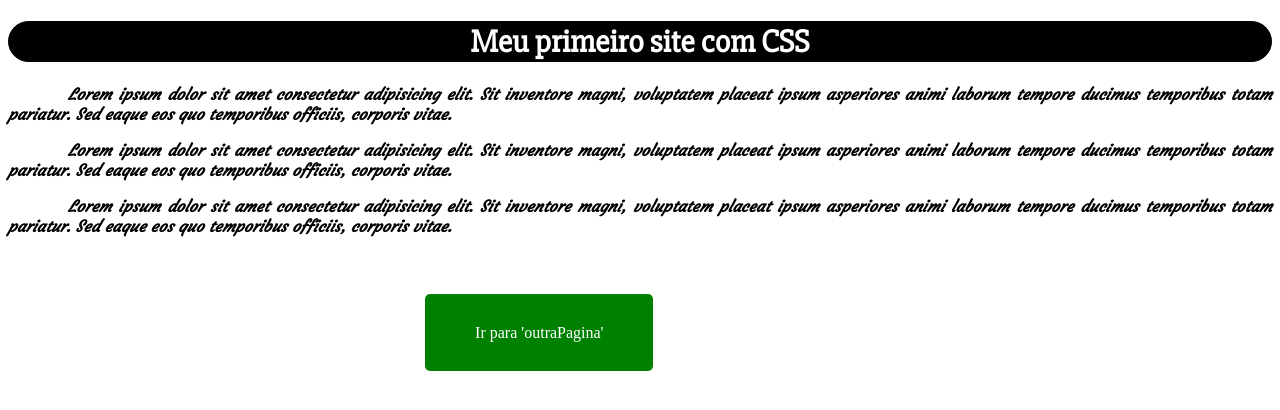
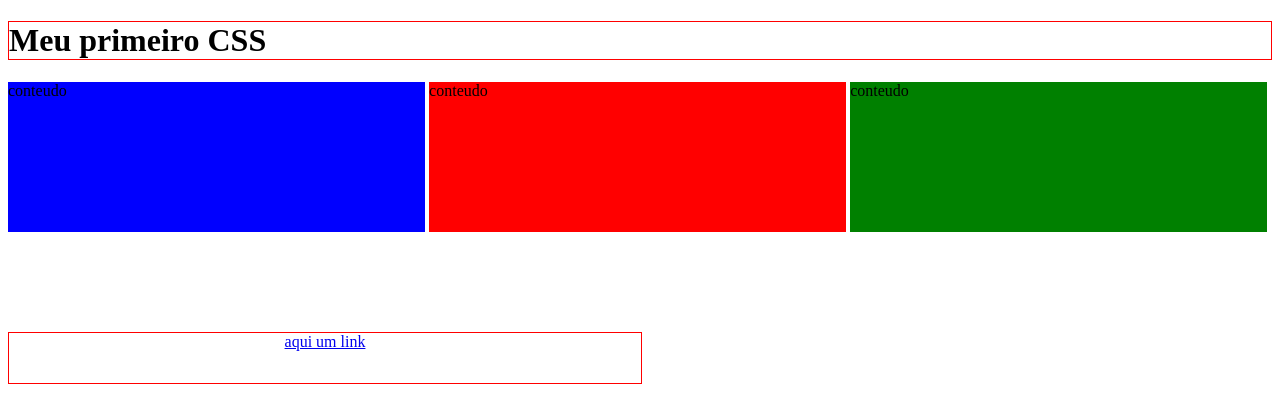
Before and after one commit to leojosants/praticando_css3, a plain HTML site: page Aulas_CSS/index.html in a window 1280 px wide. Drawn offline with Linux system fonts and the light colour scheme.

Commit message:
Aula 14 - Propriedade Display
- Display block: aceita alteração de altura e largura.

- Display inline: não aceita alteração de altura  e largura.

- Display inline-block:  aceita alteração de altura  e largura.

```diff
--- a/Aulas_CSS/css/style.css
+++ b/Aulas_CSS/css/style.css
@@ -1,192 +1,34 @@
 /*  */
-@import url('https://fonts.googleapis.com/css2?family=Courgette&family=Inter:wght@400;600;700&family=PT+Serif&family=Slabo+27px&display=swap');
-
-/*  */
-body {
-    background-color: white;
+.border {
+    border: 1px solid red;
 }
 
-/*  */
-h1 {
-    color: white;
-    border: 1px solid black;
-    border-radius: 30px;
-    text-align: center;
-    background: black;
-    font-family: 'Slabo 27px', serif;
-
-    /*
-        padding-top: 50px;
-        padding-bottom: 20px;
-        padding-left: 10px;
-        padding-right: 70px;
-    Simplificando */
-    /* padding: 50px 70px 20px 10px; */
-    /* padding: 50px; */
-
-    /*
-        margin-top: 30px;
-        margin-bottom: 150px;
-        margin-left: 20px;
-        margin-right: 70px;
-
-    Simplificando */
-    /* margin: 30px 70px 150px 20px; */
+li{
+    display: inline;
 }
 
-/*  */
-p {
-    font-family: 'Courgette', cursive;
-    font-style: italic;
-    font-weight: bold;
-
-    color: black;
-    text-align: justify;
-    /* text-decoration: underline; */
-    /* text-transform: uppercase; */
-    /* text-transform: capitalize; */
-    /* text-transform: lowercase; */
-    text-indent: 60px;
-    /* letter-spacing: -5px; */
-    /* letter-spacing: 5px; */
-    /* line-height: 0.8; */
-    /* word-spacing: 15px; */
-
-    /*
-        Inverte as letras
-            direction: rtl;
-            unicode-bidi: bidi-override;
-    */
-
-    /* margin-left: 20px; */
-    /* margin-bottom: 40px; */
-}
-
-.exemplo-back {
-    /*
-        height: 300px;
-        background-color: gray;
-        background-image: url(../img/fundo.jpg);
-        background-size: cover;
-        background-repeat: no-repeat;
-        background-position: center;
-
-    Simplificando */
-    height: 100px;
-    background: gray url(../img/fundo.jpg) no-repeat center;
-    background-size: cover;
-
-    margin-bottom: 100px;
-}
-
-.botao {
-    margin-left: 33%;
-    background: green;
-    color: white;
-    padding: 30px 50px 30px 50px;
-    border-radius: 5px;
-    text-decoration: none;
-}
-
-.botao:hover {
+.blue {
     background: blue;
 }
 
-.teste {
-    max-width: 800px;
-    /* width: 300px; */
-
-    height: 150px;
-    background: cyan;
+.red {
+    background: red;
 }
 
-a.botao1 {
-    background: darkgreen;
-    color: white;
-    padding: 10px;
-    text-decoration: none;
-    border: 4px solid greenyellow;
-    border-radius: 8px;
-}
-a.botao1:hover {
-    background: rgb(110, 202, 110);
-    padding: 12px;
-    border: 4px solid rgb(38, 56, 12);
+.green {
+    background: green;
 }
 
-/*  */
-a.botao2 {
-    text-decoration: none;
-    padding: 10px;
-    border: 11px double blue;
-    color: blue;
-}
-a.botao2:hover {
-    text-decoration: underline;
-    padding: 8px;
-    background: blue;
-    color: white;
+div {
+    display: inline-block;
+    width: 33%;
+    height: 150px;
 }
 
-/*  */
-a.botao3 {
-    color: black;
-    text-decoration: none;
+a.button {
+    display: inline-block;
+    margin-top: 100px;
+    width: 50%;
+    height: 50px;
+    text-align: center;
 }
-a.botao3:hover {
-    border-bottom: 5px solid red;
-}
-
-/*  */
-a.botao4 {
-    text-decoration: none;
-    color: blue;
-    font-size: 18px;
-}
-a.botao4:hover {
-    font-size: 22px;
-    font-weight: bold;
-}
-
-/*  */
-a.botao5 {
-    cursor: cell;
-}
-a.botao:hover5 {
-
-}
-
-
-/*
-    h1, p {
-        color: red;
-        text-align: center;
-}
-*/
-
-/*
-    * {
-        padding: 20px;
-    }
-
-    body {
-        background: rgb(239, 239, 239);
-    }
-
-    .vermelho {
-        color: red;
-    }
-
-    .center {
-        text-align: center;
-    }
-
-    .fonte-30 {
-        font-size: 30px;
-    }
-
-    #teste {
-        color: blue;
-        background: yellow;
-    }
-*/
--- a/Aulas_CSS/index.html
+++ b/Aulas_CSS/index.html
@@ -18,22 +18,24 @@
 </head>
 
 <body>
-    <h1>Meu primeiro site com CSS</h1>
 
-    <p>
-        Lorem ipsum dolor sit amet consectetur adipisicing elit. Sit inventore magni, voluptatem placeat ipsum asperiores animi laborum tempore ducimus temporibus totam pariatur. Sed eaque eos quo temporibus officiis, corporis vitae.
-    </p>
+    <h1 class="border">Meu primeiro CSS</h1>
 
-    <p>
-        Lorem ipsum dolor sit amet consectetur adipisicing elit. Sit inventore magni, voluptatem placeat ipsum asperiores animi laborum tempore ducimus temporibus totam pariatur. Sed eaque eos quo temporibus officiis, corporis vitae.
-    </p>
+    <div style="width: 100%; display: block;">
+        <div class="blue">
+            conteudo
+        </div>
+        <div class="red">
+            conteudo
+        </div>
+        <div class="green">
+            conteudo
+        </div>
+    </div>
 
-    <p>
-        Lorem ipsum dolor sit amet consectetur adipisicing elit. Sit inventore magni, voluptatem placeat ipsum asperiores animi laborum tempore ducimus temporibus totam pariatur. Sed eaque eos quo temporibus officiis, corporis vitae.
-    </p><br/><br/><br/><br/>
+    <a href="#" class="button border">aqui um link</a>
 
-    <a class="botao" href="outraPagina.html">Ir para 'outraPagina'</a>
-
+    <!-- <a class="botao" href="outraPagina.html">Ir para 'outraPagina'</a> -->
 </body>
 
 </html>
```
